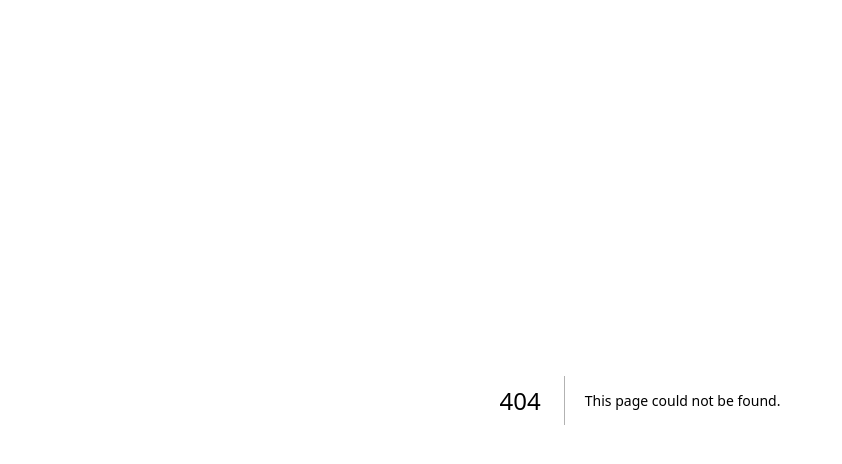
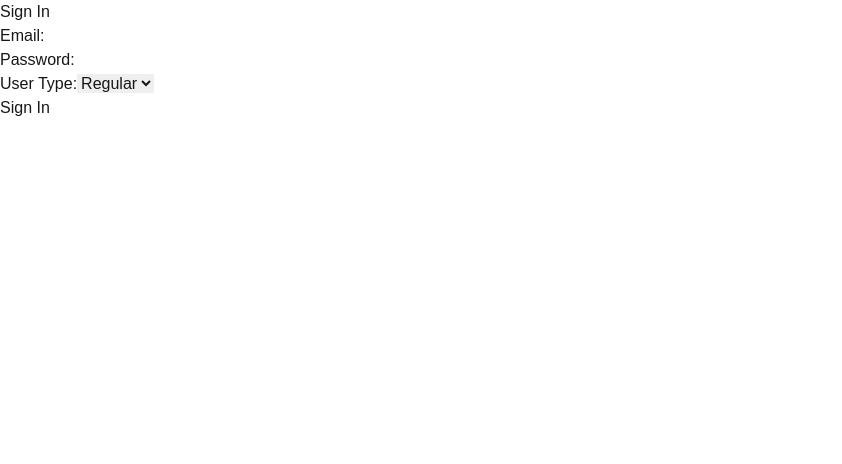
Before and after one commit to AryanYadagiri/Event-management-website, a Next.js app: page /login in a window 1280 px wide. Before the commit this address had no page. Shown: the top 464 px of the page, without its empty margins (0-842 px from the left). Built offline with nearby package versions, Linux system fonts and the light colour scheme.

Commit message:
debugging

```diff
--- a/app/api/signup/route.js
+++ b/app/api/signup/route.js
@@ -4,10 +4,10 @@ import bcrypt from "bcryptjs";
 
 export async function POST(request) {
   try {
-    const checker = prisma.user.findUnique({
-      where: { business_email: request.body.business_email },
+    const checker = await prisma.user.findUnique({
+      where: { email: request.body.email },
     });
-
+    console.log(checker)
     if (checker) {
       return NextResponse.json(
         { message: "Email already used." },
@@ -17,7 +17,7 @@ export async function POST(request) {
 
     const hashed_password = await bcrypt.hash(request.body.password);
 
-    prisma.user.create({
+    await prisma.user.create({
       data: {
         first_name: request.body.first_name,
         last_name: request.body.last_name,
--- a/app/components/SignIn.js
+++ b/app/components/SignIn.js
@@ -6,14 +6,22 @@ export default function SignIn() {
       action={async (formData) => {
         "use server";
         try {
-          const callbackUrl = `${window.location.protocol}//${window.location.host}`;
+          // const callbackUrl = `${window.location.protocol}//${window.location.host}`;
           const response = await signIn("credentials", {
             email: formData.get("email"),
             password: formData.get("password"),
             userType: formData.get("userType"),
-            callbackUrl,
+            redirect: false
           });
+
           console.log("response", response);
+          if (response?.error) {
+            // Handle error from NextAuth response
+            console.error('Error:', response.error); // You can display this to the user
+            alert('Login failed: ' + response.error);
+          } else {
+            console.log('Login successful');
+          }
         } catch (error) {
           console.error("Error during sign-in", error);
         }
--- /dev/null
+++ b/app/login/page.js
@@ -0,0 +1,64 @@
+'use client'
+import { signIn } from "next-auth/react";
+import { useState } from "react";
+
+export default function SignIn() {
+  const [email, setEmail] = useState("");
+  const [password, setPassword] = useState("");
+  const [userType, setUserType] = useState("regular"); // default to 'regular'
+  const [error, setError] = useState("");
+
+  const handleSubmit = async (e) => {
+    e.preventDefault();
+
+    const res = await signIn("credentials", {
+      email,
+      password,
+      userType,
+      redirect: false, // Don't auto-redirect after successful sign-in
+    });
+    // console.log('res',res);
+    if (res?.error) {
+      setError(res.error); // Display error message
+    } else {
+      // Redirect user to the homepage or dashboard after successful login
+      window.location.href = "/dashboard"; // Change this based on your requirements
+    }
+  };
+
+  return (
+    <div>
+      <h1>Sign In</h1>
+      <form onSubmit={handleSubmit}>
+        <div>
+          <label>Email:</label>
+          <input
+            type="email"
+            value={email}
+            onChange={(e) => setEmail(e.target.value)}
+            required
+          />
+        </div>
+        <div>
+          <label>Password:</label>
+          <input
+            type="password"
+            value={password}
+            onChange={(e) => setPassword(e.target.value)}
+            required
+          />
+        </div>
+        <div>
+          <label>User Type:</label>
+          <select value={userType} onChange={(e) => setUserType(e.target.value)}>
+            <option value="regular">Regular</option>
+            <option value="vendor">Vendor</option>
+          </select>
+        </div>
+        <button type="submit">Sign In</button>
+      </form>
+
+      {error && <p style={{ color: "red" }}>{error}</p>}
+    </div>
+  );
+}
--- a/app/page.js
+++ b/app/page.js
@@ -2,7 +2,6 @@ import DeleteButton from "./components/DeleteButton";
 import { Card } from "./components/Card";
 import AddButton from "./components/AddButton";
 import UpdateButton from "./components/UpdateButton";
-import  SignIn  from "./components/SignIn";
 
 export default function Home() {
   return (
@@ -10,7 +9,6 @@ export default function Home() {
       <div className="grid grid-cols-1 sm:grid-cols-4 gap-y-10 py-10 justify-items-center">
         <Card />
       </div>
-      <SignIn />
       <DeleteButton />
       <AddButton />
       <UpdateButton />
--- a/auth.js
+++ b/auth.js
@@ -2,7 +2,6 @@ import NextAuth from "next-auth";
 import Credentials from "next-auth/providers/credentials";
 import bcrypt from "bcryptjs";
 import prisma from "@/utils";
-import { NextResponse } from "next/server";
 
 export const { handlers, signIn, signOut, auth } = NextAuth({
   providers: [
@@ -13,8 +12,6 @@ export const { handlers, signIn, signOut, auth } = NextAuth({
         userType: { label: "User Type", type: "text" },
       },
       authorize: async (credentials) => {
-        try {
-          console.log('Hello');
         let user;
         if (credentials.userType === "regular") {
           user = await prisma.user.findUnique({
@@ -23,7 +20,7 @@ export const { handlers, signIn, signOut, auth } = NextAuth({
             },
           });
         } else if (credentials.userType === "vendor") {
-            const user = await prisma.event_Vendor.findUnique({
+          user = await prisma.event_Vendor.findUnique({
             where: {
               email: credentials.email,
             },
@@ -31,11 +28,7 @@ export const { handlers, signIn, signOut, auth } = NextAuth({
         }
 
         if (!user) {
-            console.log('user this is',user);
-            return NextResponse.json(
-              { message: "Invalid email." },
-              { status: 401 }
-            );
+          return null;
         }
 
         const check = await bcrypt.compare(
@@ -44,19 +37,11 @@ export const { handlers, signIn, signOut, auth } = NextAuth({
         );
 
         if (!check) {
-            return NextResponse.json(
-              { message: "Invalid password." },
-              { status: 401 }
-            );
+          return null;
         }
+
         delete user.hashed_password;
         return user;
-        } catch (error) {
-          return NextResponse.json(
-            { message: "Internal server error" },
-            { status: 500 }
-          );
-        }
       },
     }),
   ],
```
Lines whose indentation alone changed are shown as unchanged.
